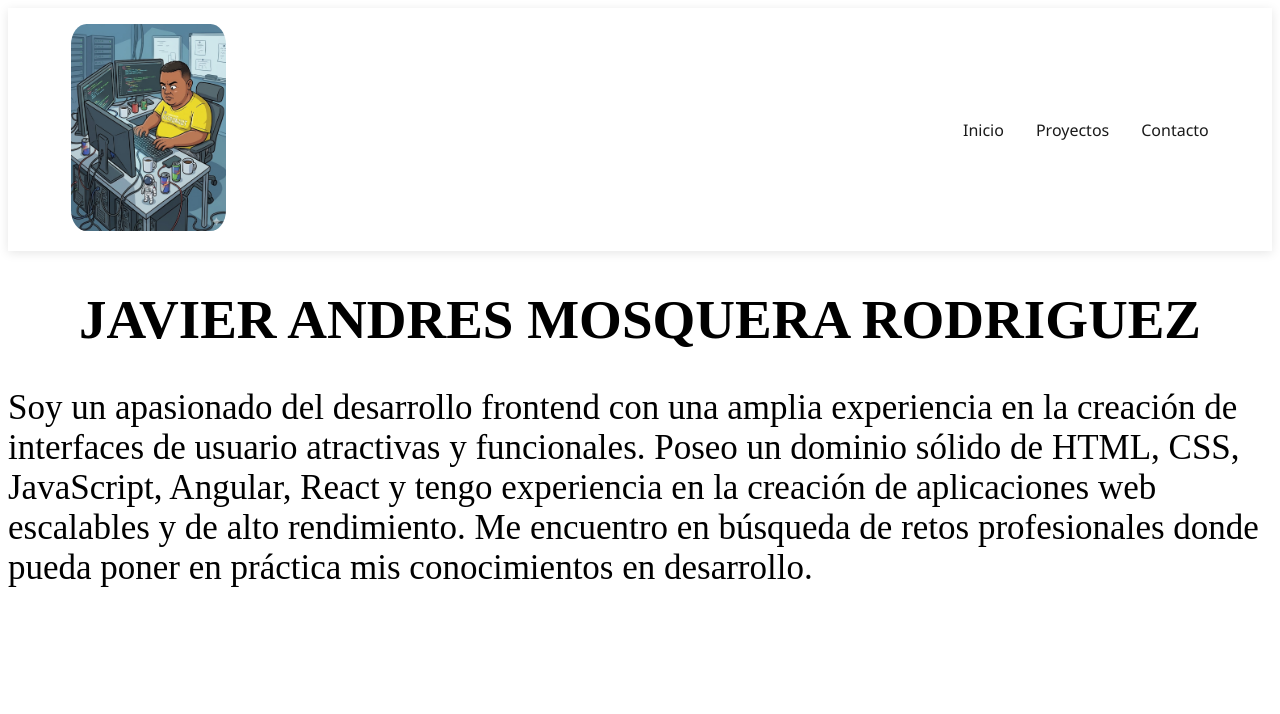
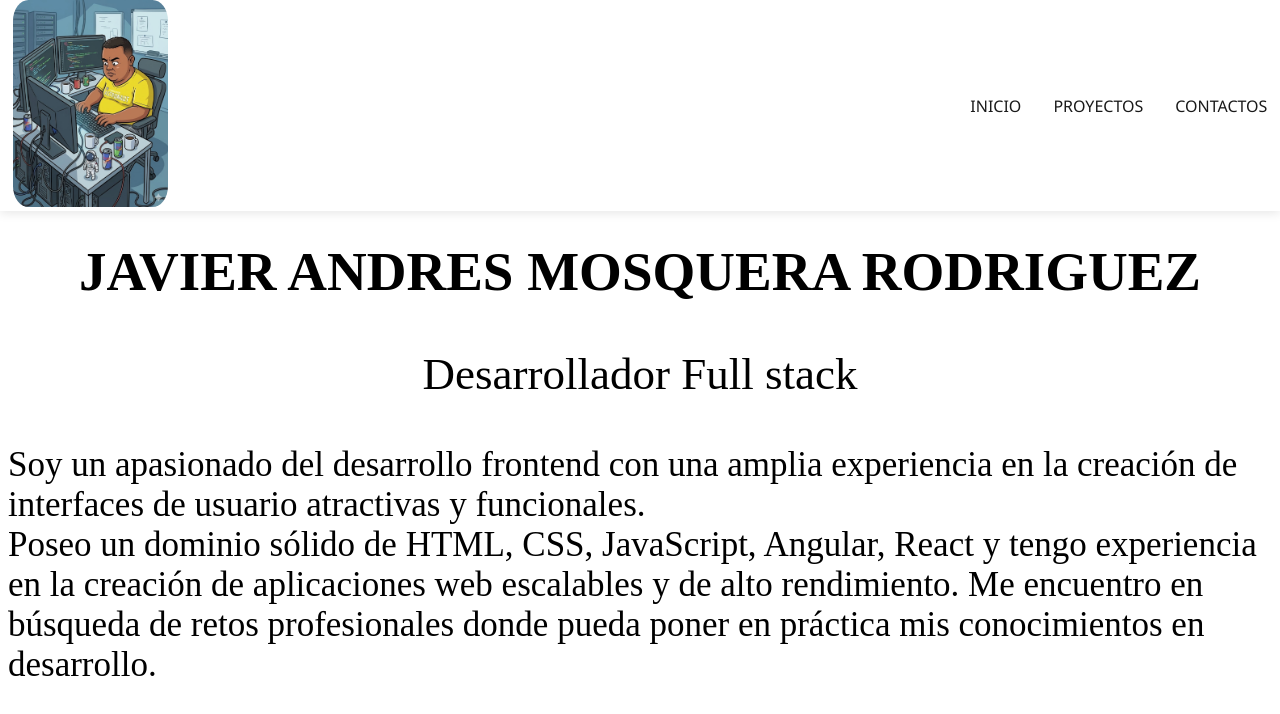
Before and after one commit to AndresMosquera9005/Javier-Mosquera-CV, an Angular app in the folder cvjamr/: page / in a window 1280 px wide. Shown: the top 714 px of the page. Built offline with nearby package versions, Linux system fonts and the light colour scheme.

Commit message:
se agrega app-cpmponent.html

```diff
--- /dev/null
+++ b/cvjamr/src/app/app.component.html
@@ -0,0 +1 @@
+<router-outlet></router-outlet>
--- /dev/null
+++ b/cvjamr/src/app/components/contacto/contacto.html
@@ -0,0 +1 @@
+<p>contacto works!</p>
--- a/cvjamr/src/app/components/header/header.css
+++ b/cvjamr/src/app/components/header/header.css
@@ -1,19 +1,13 @@
-
-/* {
-    margin: 0;
-    padding: 0;
-    box-sizing: border-box;
-    font-family: 'Poppins', sans-serif;
-} */
 
 header {
     display: flex;
     justify-content: space-between; /* Logo a la izquierda, Nav a la derecha */
     align-items: center; /* Centra verticalmente los elementos */
-    padding: 1rem 5%;
-    background-color: white; /* Un tono oscuro elegante */
+    padding: 0rem 1%;
+    background-color: white;
     color: #1a1a1a;
     box-shadow: 0 2px 10px rgba(0,0,0,0.1);
+    margin: -8px;
 }
 
 #logo {
@@ -24,9 +18,9 @@ header {
     margin-right: 10px;
 }
 
-#logo:hover {
+/* #logo:hover {
     transform: scale(1.1);
-}
+} */
 
 .nav-links {
     list-style: none;
@@ -47,5 +41,5 @@ header {
 }
 
 .nav-links a:hover {
-    color: #00bcd4; /* Color cyan al pasar el mouse */
+    color: #87a63d;
 }
--- a/cvjamr/src/app/components/header/header.html
+++ b/cvjamr/src/app/components/header/header.html
@@ -2,9 +2,9 @@
     <a href=""><img id="logo" src="/yo.jpg" alt=""></a>
     <nav>
         <ul class="nav-links">
-            <a routerLink="/">Inicio</a>
-            <a routerLink="/proyecto">Proyectos</a>
-            <a routerLink="/contacto">Contacto</a>
+            <a routerLink="/">INICIO</a>
+            <a routerLink="/proyecto">PROYECTOS</a>
+            <a routerLink="/contacto">CONTACTOS</a>
         </ul>
     </nav>
 </header>
--- a/cvjamr/src/app/components/inicio/inicio.css
+++ b/cvjamr/src/app/components/inicio/inicio.css
@@ -2,6 +2,13 @@
     text-align: center;
     font-size: 55px;
 }
+#ultimoEstudio{
+    text-align: center;
+    font-size: 45px;
+}
+
+
+
 #parrafo{
     font-size: 35px;
 }
--- a/cvjamr/src/app/components/inicio/inicio.html
+++ b/cvjamr/src/app/components/inicio/inicio.html
@@ -1,5 +1,8 @@
 
 <h1 id="titulo">JAVIER ANDRES MOSQUERA RODRIGUEZ</h1>
-<p id="parrafo">Soy un apasionado del desarrollo frontend con una amplia experiencia en la creación de interfaces de usuario atractivas y funcionales. Poseo un dominio sólido de HTML, CSS, JavaScript, Angular, React
-y tengo experiencia en la creación de aplicaciones web escalables y de alto rendimiento. Me encuentro en búsqueda de retos profesionales donde pueda poner en práctica mis conocimientos en
-desarrollo.</p>
+<p id="ultimoEstudio">Desarrollador Full stack </p>
+<p id="parrafo">
+    Soy un apasionado del desarrollo frontend con una amplia experiencia en la creación de interfaces de usuario atractivas y funcionales. <br>
+    Poseo un dominio sólido de HTML, CSS, JavaScript, Angular, React y tengo experiencia en la creación de aplicaciones web escalables y de alto rendimiento.
+    Me encuentro en búsqueda de retos profesionales donde pueda poner en práctica mis conocimientos en desarrollo.
+</p>
```
Also changed, not shown: cvjamr/src/app/app.routes.ts (+6 -5 lines), cvjamr/src/app/components/contacto/contacto.ts (added, +11 -0 lines), cvjamr/public/yo 2.jpg (added), cvjamr/src/app/components/contacto/contacto.css (added), 1 other file (tests, documents, lock files or other folders).
